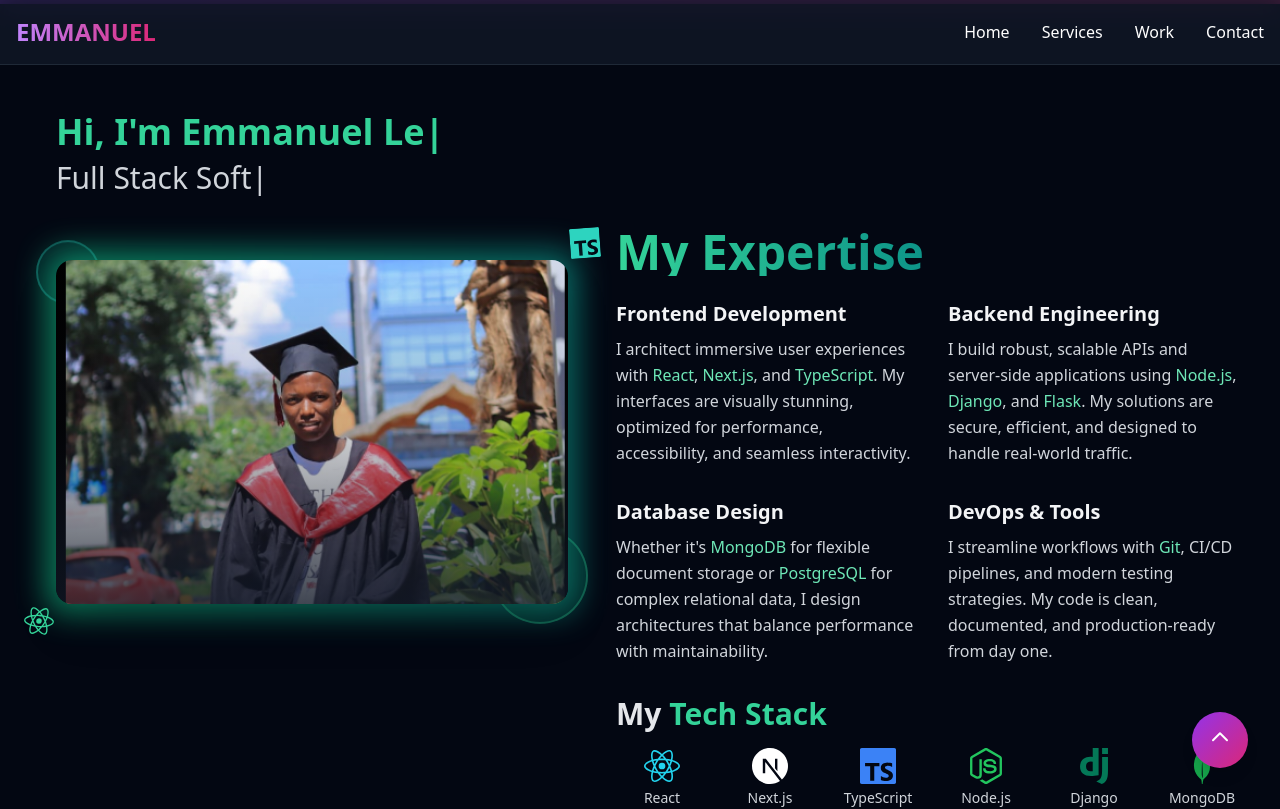
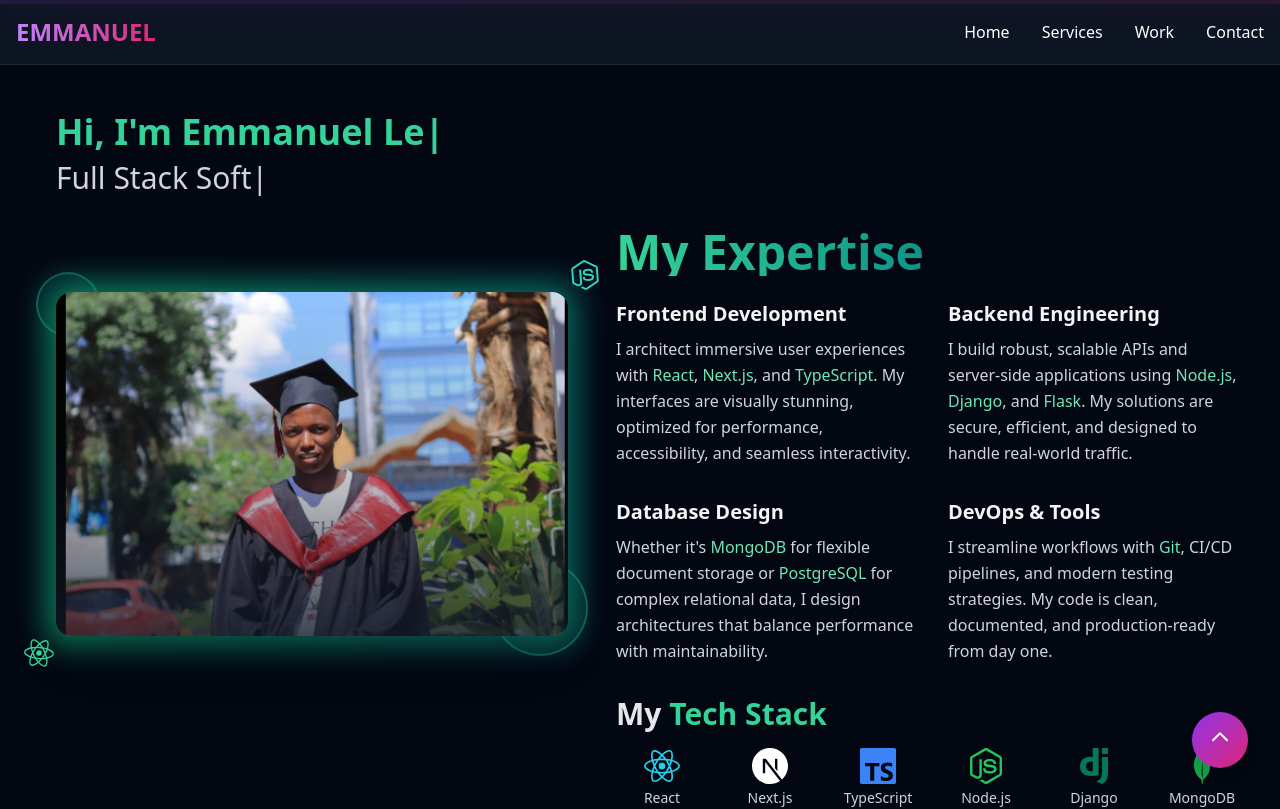
Before and after one commit to LEAKONO/ts-portfolio, a React (Vite) app: page / in a window 1280 px wide. Shown: the top 809 px of the page. Built offline with nearby package versions, Linux system fonts and the light colour scheme.

Commit message:
style(about): adjust image height for better layout consistency

```diff
--- a/src/components/sections/About.tsx
+++ b/src/components/sections/About.tsx
@@ -92,7 +92,7 @@ export default function About() {
           className="flex flex-col lg:flex-row gap-12 items-start"
         >
           {/* Image Section - Now on the left */}
-          <div className="flex-1 w-full max-w-lg mx-auto order-1 lg:order-1 mt-8"> {/* Added mt-8 to move image down */}
+          <div className="flex-1 w-full max-w-lg mx-auto order-1 lg:order-1 mt-16"> {/* Changed to mt-16 for 2 inches down */}
             <motion.div
               initial={{ scale: 0.9, rotate: -2 }}
               animate={{
@@ -204,7 +204,7 @@ export default function About() {
                   },
                 }}
               >
-                <SiTypescript />
+                < SiNodedotjs/>
               </motion.div>
             </motion.div>
           </div>
```
